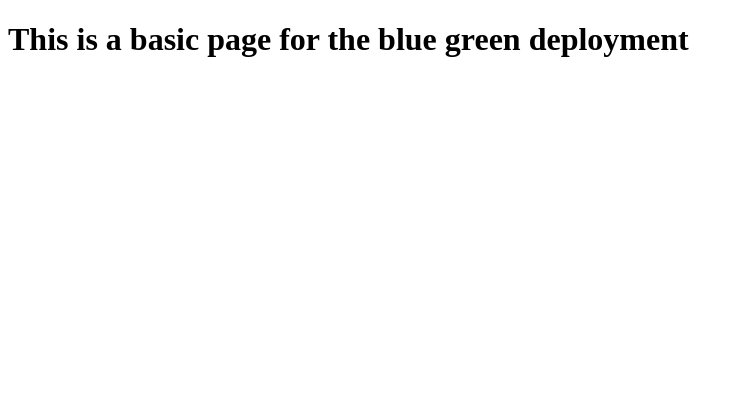
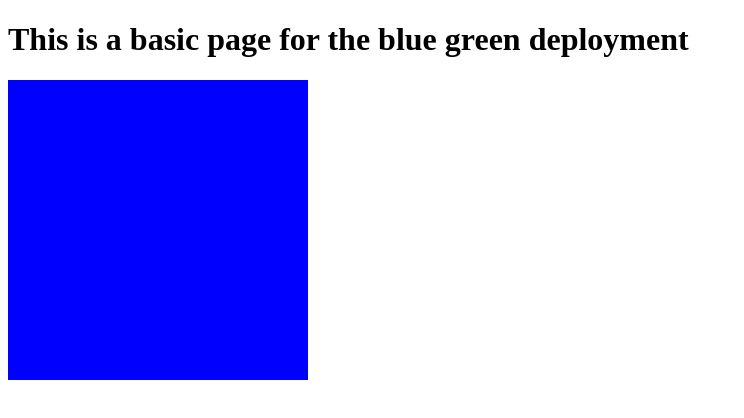
Before and after one commit to Mtigrini/openshift, a plain HTML site: page index.html in a window 1280 px wide. Shown: the whole page, without its empty margins (0-744 px from the left). Drawn offline with Linux system fonts and the light colour scheme.

Commit message:
Update index.html

```diff
--- a/index.html
+++ b/index.html
@@ -8,7 +8,7 @@
 <h1>This is a basic page for the blue green deployment</h1>
 <div id="test" style="width:300px; height:300px;"></div>
   <script>
-      document.getElementById("test").style.color="blue";
+      document.getElementById("test").style.backgroundColor="blue";
       //document.getElementById("test").style.color="green";
   </script>
 </body>
```
